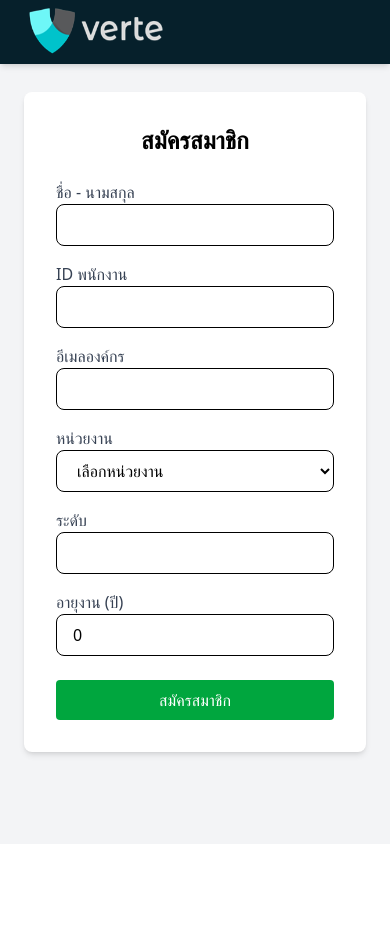
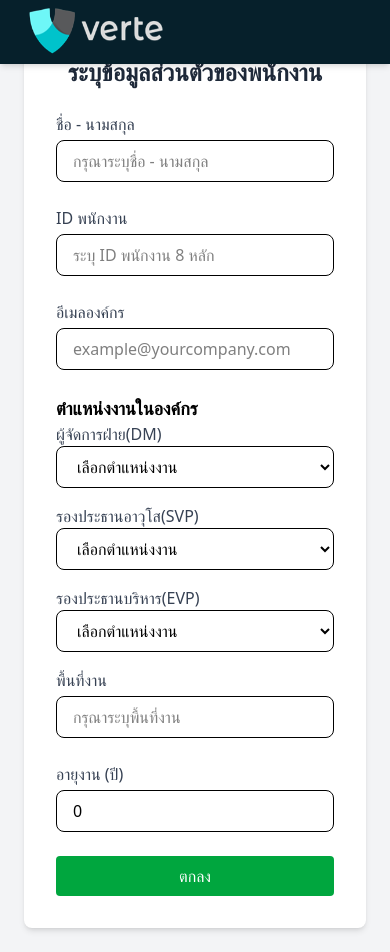
Before and after one commit to Owenwa348/Projecttest, a Vue app: page /register in a window 390 px wide. Before the commit the page ends 844 px from the top, so only its background shows below. Built offline with nearby package versions, Linux system fonts and the light colour scheme.

Commit message:
feat: Refactor routing by removing CheckAuth view, update Assessment and Register views for improved functionality and UI, and add position data for job titles

```diff
--- /dev/null
+++ b/src/data/position.js
@@ -0,0 +1,9 @@
+export const questions = {
+    jobTitlesDM: [
+      'FCM1', 'SCM', 'SDM', 'OGMM', 'BTS', 'JCM', 'JEM', 'ERV', 'FSM', 'SMM', 'HEM', 'FYM',
+      'SGM', 'ENM', 'SOM', 'STS', 'HES', 'ESM', 'GCM', 'BFS', 'EOM', 'SCS', 'FRM', 'GGM',
+      'BOS', 'SRM', 'GNS', 'SIM', 'GIM', 'SPM', 'FVV', 'FGM', 'IAS', 'FFS', 'ISM', 'FPM',
+      'FIS', 'IAM', 'EZS', 'CMV', 'ECS', 'EOV', 'FMM', 'FIM', 'ITM', 'FLM', 'FCM', 'FTM',
+      'FFV', 'OGOM', 'OGV'
+    ]
+  }
--- a/src/router/index.js
+++ b/src/router/index.js
@@ -5,7 +5,6 @@ import Assessment from '../views/Assessment.vue'
 import AboutUs from '../views/AboutUs.vue'
 import Contact from '../views/Contact.vue'
 import Login from '../views/Login.vue'
-import CheckAuth from '../views/CheckAuth.vue'
 import Register from '../views/Register.vue'
 
 const routes = [
@@ -27,7 +26,7 @@ const routes = [
   {
 path: '/contact',name: 'Contact',component: Contact},
 
-  { path: '/check-auth', component: CheckAuth },
+
   { path: '/login', component: Login },
   { path: '/register', component: Register },
 {
--- a/src/views/CheckAuth.vue
+++ /dev/null
@@ -1,13 +0,0 @@
-<template>
-  <div class="flex flex-col items-center justify-center h-screen text-center space-y-6">
-    <h2 class="text-2xl font-bold">คุณยังไม่ได้เข้าสู่ระบบ</h2>
-    <div class="flex gap-4">
-      <router-link to="/login">
-        <button class="bg-blue-600 text-white px-6 py-3 rounded-lg hover:bg-blue-700">เข้าสู่ระบบ</button>
-      </router-link>
-      <router-link to="/register">
-        <button class="bg-green-600 text-white px-6 py-3 rounded-lg hover:bg-green-700">สมัครสมาชิก</button>
-      </router-link>
-    </div>
-  </div>
-</template>
--- a/src/views/Contact.vue
+++ b/src/views/Contact.vue
@@ -58,7 +58,7 @@ const handleReset = () => {
           type="text"
           class="w-full p-3 border border-gray-300 rounded-lg focus:outline-none focus:ring-2 focus:ring-[#7ae2cf] focus:border-transparent"
           placeholder="กรุณาระบุชื่อ - นามสกุล"
-          pattern="^[ก-a-zA-Z\s]{2,}$"
+          pattern="^[ก-ฮa-zA-Z\s]+$"
           required
           :disabled="isSubmitting"/>
       </div>
--- a/src/views/Login.vue
+++ b/src/views/Login.vue
@@ -18,9 +18,11 @@
         </div>
 
         <div class="mt-6">
-          <button type="submit" class="w-full bg-blue-600 text-white py-2 rounded hover:bg-blue-700">
-            {{ step === 1 ? 'ดำเนินการต่อ' : 'เข้าสู่ระบบ' }}
-          </button>
+          <router-link to="/assessmentform">
+            <button type="submit" class="w-full bg-blue-600 text-white py-2 rounded hover:bg-blue-700">
+              {{ step === 1 ? 'ดำเนินการต่อ' : 'เข้าสู่ระบบ' }}
+            </button>
+          </router-link>
         </div>
       </form>
     </div>
@@ -67,7 +69,7 @@ const handleLogin = () => {
       role: 'DM',
     }
     localStorage.setItem('user', JSON.stringify(user))
-    router.push('/survey')
+    router.push('/assessmentform')
   }
 }
 </script>
--- a/src/views/Register.vue
+++ b/src/views/Register.vue
@@ -1,27 +1,69 @@
 <template>
-  <div class="min-h-screen flex items-center justify-center bg-gray-100 p-6">
-    <div class="w-full max-w-md bg-white rounded-lg shadow-md p-8">
-      <h2 class="text-2xl font-bold mb-6 text-center">สมัครสมาชิก</h2>
-      <form @submit.prevent="handleRegister">
-        <div class="mb-4">
-          <label class="block text-gray-700">ชื่อ - นามสกุล</label>
-          <input v-model="name" required class="w-full px-4 py-2 border rounded-lg" />
+  <div class="min-h-screen flex items-center justify-center bg-gray-100 p-6 md:p-20">
+    <div class="w-full max-w-xl bg-white rounded-lg shadow-md p-8">
+      <h2 class="text-2xl font-bold mb-6 text-center text-gray-800">ระบุข้อมูลส่วนตัวของพนักงาน</h2>
+
+      <form @submit.prevent="handleRegister" class="space-y-6">
+        <!-- ชื่อ - นามสกุล -->
+        <div>
+          <label class="block text-gray-700 font-medium mb-1">ชื่อ - นามสกุล</label>
+          <input
+            v-model="name"
+            type="text"
+            class="w-full px-4 py-2 border rounded-lg"
+            placeholder="กรุณาระบุชื่อ - นามสกุล"
+            pattern="^[ก-ฮa-zA-Z\s]+$"
+            required
+            :disabled="isSubmitting"
+          />
         </div>
 
-        <div class="mb-4">
-          <label class="block text-gray-700">ID พนักงาน</label>
-          <input v-model="employeeId" required class="w-full px-4 py-2 border rounded-lg" />
+        <!-- ID พนักงาน -->
+        <div>
+          <label class="block text-gray-700 font-medium mb-1">ID พนักงาน</label>
+          <input
+            v-model="employeeId"
+            type="text"
+            class="w-full px-4 py-2 border rounded-lg"
+            placeholder="ระบุ ID พนักงาน 8 หลัก"
+            pattern="[0-9]{8}"
+            required
+            :disabled="isSubmitting"
+          />
         </div>
 
-        <div class="mb-4">
-          <label class="block text-gray-700">อีเมลองค์กร</label>
-          <input v-model="email" type="email" required class="w-full px-4 py-2 border rounded-lg" />
+        <!-- อีเมลองค์กร -->
+        <div>
+          <label class="block text-gray-700 font-medium mb-1">อีเมลองค์กร</label>
+          <input
+            v-model="email"
+            type="email"
+            class="w-full px-4 py-2 border rounded-lg"
+            placeholder="example@yourcompany.com"
+            required
+            :disabled="isSubmitting"
+          />
         </div>
 
+        <!-- ตำแหน่ง -->
         <div class="mb-4">
-          <label class="block text-gray-700">หน่วยงาน</label>
-          <select v-model="department" class="w-full px-4 py-2 border rounded-lg">
-            <option disabled value="">เลือกหน่วยงาน</option>
+          <h1 class="text-lg font-semibold">ตำแหน่งงานในองค์กร</h1>
+          <label class="block text-gray-700">ผู้จัดการฝ่าย(DM)</label>
+            <select v-model="departmentDM" class="w-full px-4 py-2 border rounded-lg mb-4">
+              <option disabled value="">เลือกตำแหน่งงาน</option>
+              <option v-for="job in jobTitlesDm" :key="job">{{ job }}</option>
+            </select>
+          <label class="block text-gray-700 ">รองประธานอาวุโส(SVP)</label>
+          <select v-model="departmentSVP" class="w-full px-4 py-2 border rounded-lg mb-4">
+            <option disabled value="">เลือกตำแหน่งงาน</option>
+            <option>ฝ่ายนวัตกรรม</option>
+            <option>ฝ่ายการผลิต</option>
+            <option>ฝ่ายทรัพยากรบุคคล</option>
+            <option>ฝ่ายบัญชี</option>
+          </select>
+          <label class="block text-gray-700">รองประธานบริหาร(EVP)</label>
+          <select v-model="departmentEVP" class="w-full px-4 py-2 border rounded-lg">
+            <option disabled value="">เลือกตำแหน่งงาน</option>
             <option>ฝ่ายนวัตกรรม</option>
             <option>ฝ่ายการผลิต</option>
             <option>ฝ่ายทรัพยากรบุคคล</option>
@@ -29,19 +71,39 @@
           </select>
         </div>
 
-        <div class="mb-4">
-          <label class="block text-gray-700">ระดับ</label>
-          <input v-model="level" required class="w-full px-4 py-2 border rounded-lg" />
+        <!-- พื้นที่งาน -->
+        <div>
+          <label class="block text-gray-700 font-medium mb-1">พื้นที่งาน</label>
+          <input
+            v-model="workArea"
+            type="text"
+            class="w-full px-4 py-2 border rounded-lg"
+            placeholder="กรุณาระบุพื้นที่งาน"
+            pattern="^[ก-ฮa-zA-Z\s]+$"
+            required
+            :disabled="isSubmitting"
+          />
         </div>
 
-        <div class="mb-4">
-          <label class="block text-gray-700">อายุงาน (ปี)</label>
-          <input v-model.number="experience" type="number" min="0" required class="w-full px-4 py-2 border rounded-lg" />
+        <!-- อายุงาน -->
+        <div>
+          <label class="block text-gray-700 font-medium mb-1">อายุงาน (ปี)</label>
+          <input
+            v-model.number="experience"
+            type="number"
+            min="0"
+            required
+            class="w-full px-4 py-2 border rounded-lg"
+            :disabled="isSubmitting"
+          />
         </div>
-
-        <div class="mt-6">
-          <button type="submit" class="w-full bg-green-600 text-white py-2 rounded hover:bg-green-700">
-            สมัครสมาชิก
+        <div>
+          <button
+            type="submit"
+            class="w-full bg-green-600 text-white py-2 rounded hover:bg-green-700 disabled:opacity-50"
+            :disabled="isSubmitting"
+          >
+            {{ isSubmitting ? "กำลังส่งข้อมูล..." : "ตกลง" }}
           </button>
         </div>
       </form>
@@ -52,32 +114,62 @@
 <script setup>
 import { ref } from 'vue'
 import { useRouter } from 'vue-router'
+import { questions } from '../data/position.js'
+const jobTitlesDm = questions.jobTitlesDM
+
+
 
 const router = useRouter()
+
 const name = ref('')
 const employeeId = ref('')
 const email = ref('')
-const department = ref('')
+const departmentDM = ref('')
+const departmentSVP = ref('')
+const departmentEVP = ref('')
 const level = ref('')
+const workArea = ref('')
 const experience = ref(0)
+const isSubmitting = ref(false)
 
 const handleRegister = () => {
   if (!email.value.endsWith('@yourcompany.com')) {
-    alert('ใช้ได้เฉพาะอีเมลองค์กรเท่านั้น')
+    alert('ใช้ได้เฉพาะอีเมลองค์กรเท่านั้น (@yourcompany.com)')
     return
   }
 
-  const user = {
-    token: 'mock_token',
-    email: email.value,
-    id: employeeId.value,
-    name: name.value,
-    department: department.value,
-    level: level.value,
-    experience: experience.value,
+  if (
+    !name.value ||
+    !employeeId.value ||
+    !email.value ||
+    !departmentDM.value ||
+    !departmentSVP.value ||
+    !departmentEVP.value ||
+    !level.value ||
+    !workArea.value ||
+    experience.value === null
+  ) {
+    alert('กรุณากรอกข้อมูลให้ครบถ้วน')
+    return
   }
 
+  isSubmitting.value = true
+
+const user = {
+  token: 'mock_token',
+  name: name.value,
+  id: employeeId.value,
+  email: email.value,
+  departmentDM: departmentDM.value,
+  departmentSVP: departmentSVP.value,
+  departmentEVP: departmentEVP.value,
+  level: level.value,
+  experience: experience.value,
+  workArea: workArea.value,
+}
+
+
   localStorage.setItem('user', JSON.stringify(user))
-  router.push('/survey')
+  router.push('/assessmentform')
 }
 </script>
```
Also changed, not shown: src/views/Assessment.vue (+49 -22 lines), src/views/Home.vue (+7 -21 lines), src/views/TeamMemberProfile.vue (+0 -15 lines), src/stores/user.js (added).
